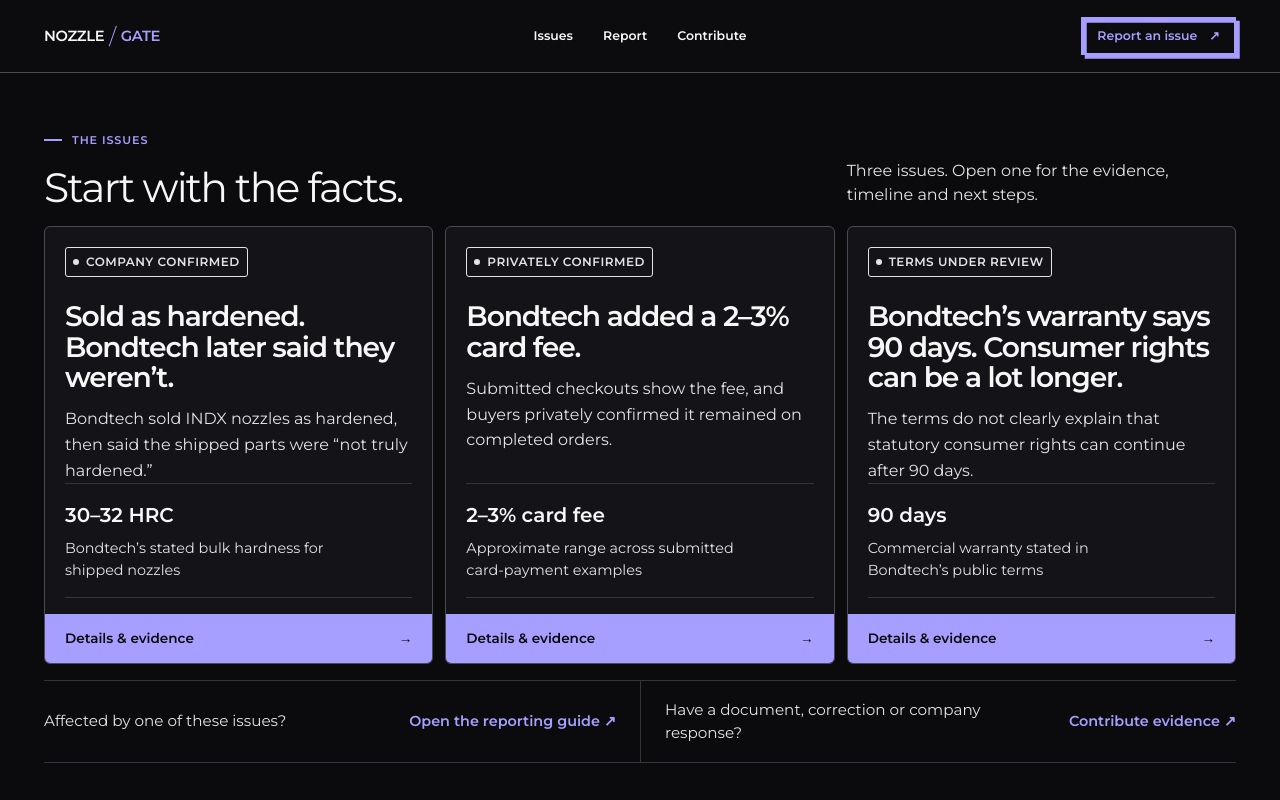
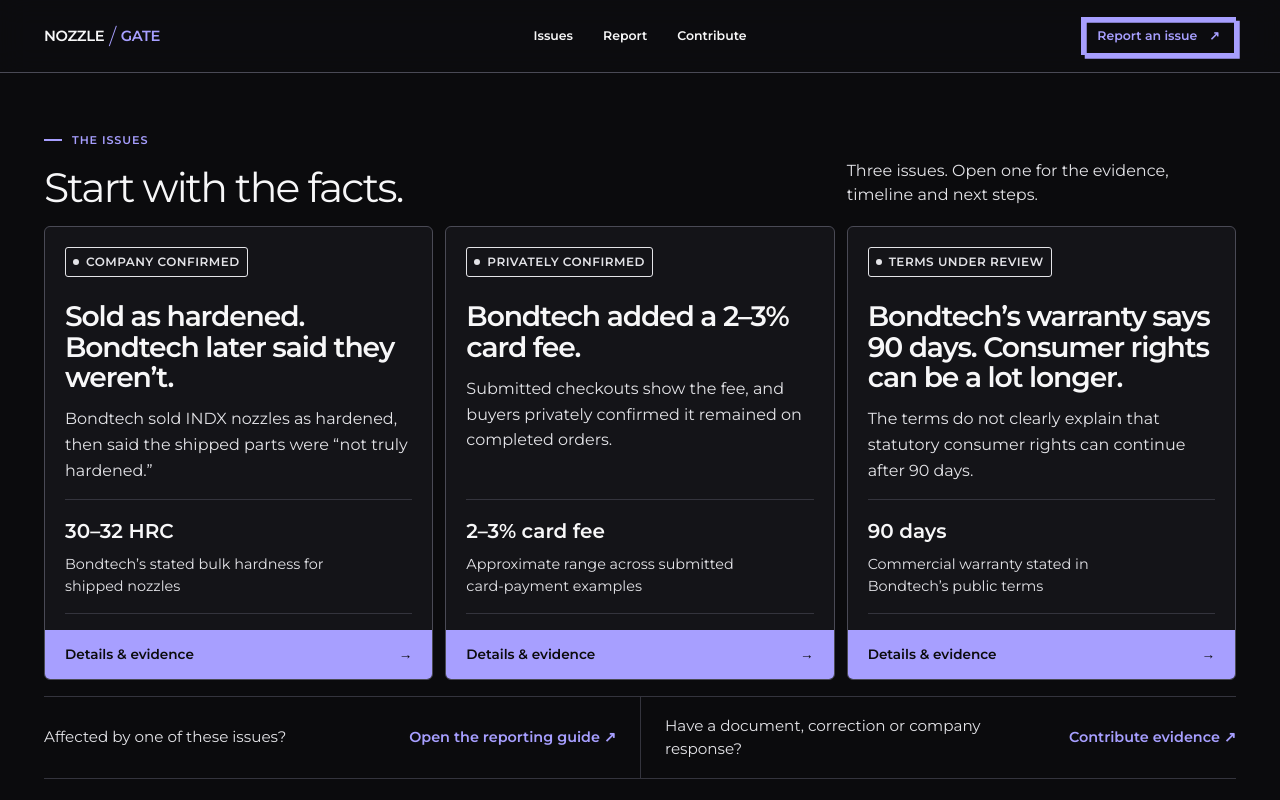
Before and after one commit to GoByeBye/nozzlegate, a Next.js app: page / in a window 1280 px wide. Shown: the top 800 px of the page. Built offline with nearby package versions, Linux system fonts and the light colour scheme.

Commit message:
Balance case card divider spacing

```diff
--- a/app/globals.css
+++ b/app/globals.css
@@ -448,7 +448,7 @@ input {
 }
 
 .case-card__deck {
-  margin: 14px 0 0;
+  margin: 14px 0 16px;
   color: var(--foreground-soft);
   font-size: 1rem;
   line-height: 1.6;
@@ -2376,10 +2376,6 @@ code {
     margin-top: 20px;
   }
 
-  .case-card__fact {
-    margin-top: 20px;
-  }
-
   .case-card__footer {
     margin: 16px -18px -18px;
     padding-right: 18px;
```
Also changed, not shown: 1 other file (tests, documents, lock files or other folders).
